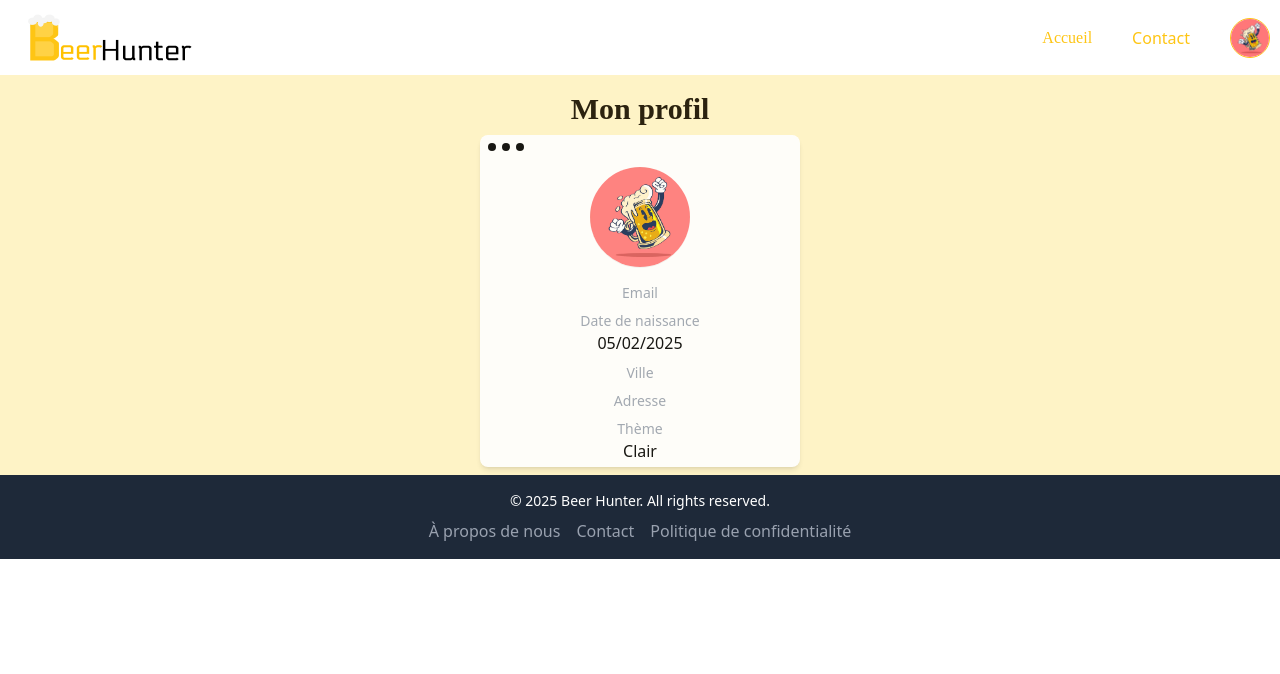
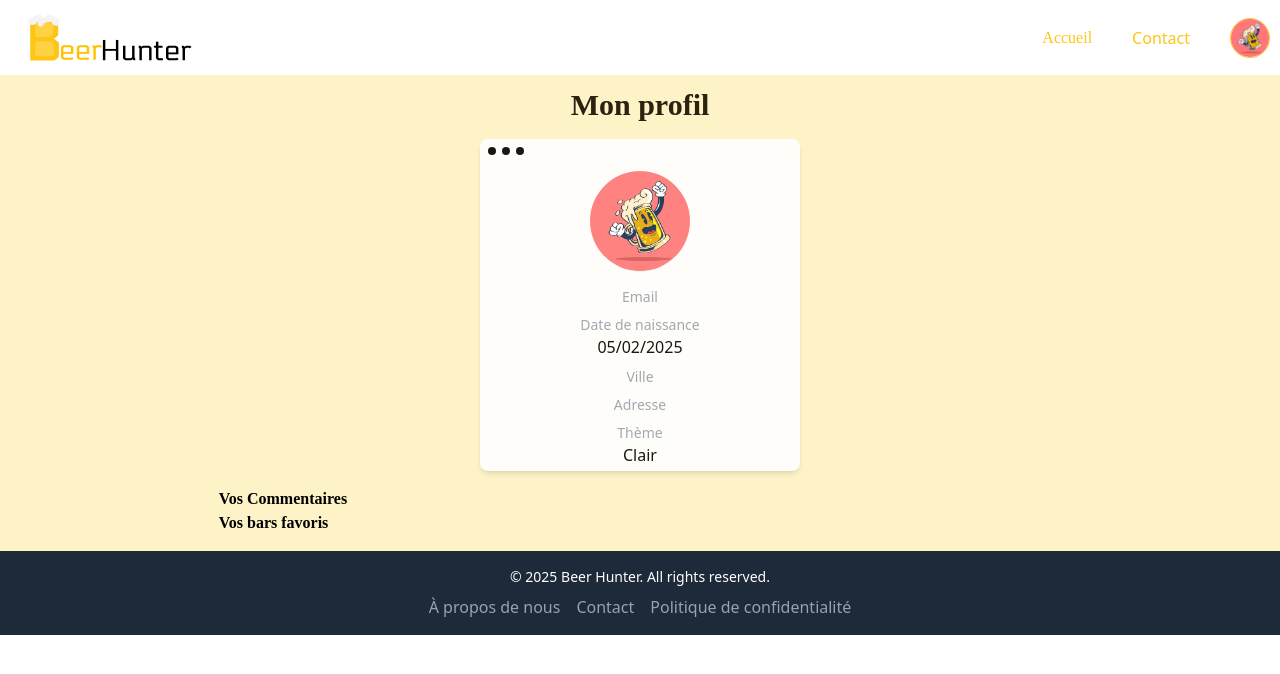
Before and after one commit to teo-crth/beerHunter, a React (Vite) app in the folder frontend/: page /profil in a window 1280 px wide. Shown: the top 674 px of the page. Built offline with nearby package versions, Linux system fonts and the light colour scheme; no server answers; a web font is replaced by a local one.

Commit message:
add components

```diff
--- /dev/null
+++ b/frontend/src/components/profil/CommentsCard.jsx
@@ -0,0 +1,14 @@
+import React from 'react';
+
+const CommentsCard = ({ user }) => {
+    return (
+        <div className='flex flex-col w-full'>
+            <h3 className='font-title font-bold text-light light-mode:text-dark-black text-center lg:text-left'>Vos Commentaires</h3>
+            <div className='flex flex-col w-full bg-dark-black light-mode:bg-light gap-2'>
+
+            </div>
+        </div>
+    );
+};
+
+export default CommentsCard;
--- /dev/null
+++ b/frontend/src/components/profil/FavoritesBarCard.jsx
@@ -0,0 +1,11 @@
+import React from 'react';
+
+const FavoritesBarCard = () => {
+    return (
+        <div className='flex flex-col w-full'>
+            <h3 className='font-title font-bold text-light light-mode:text-dark-black text-center lg:text-left'>Vos bars favoris</h3>
+        </div>
+    );
+};
+
+export default FavoritesBarCard;
--- a/frontend/src/pages/Profil.jsx
+++ b/frontend/src/pages/Profil.jsx
@@ -1,6 +1,8 @@
 import React, { useEffect, useContext } from "react";
 import { AppContext } from "../context/context";
 import ProfilCard from "../components/profil/ProfilCard";
+import CommentsCard from "../components/profil/CommentsCard";
+import FavoritesBarCard from "../components/profil/FavoritesBarCard";
 import Modal from "../components/ui/Modal";
 
 
@@ -24,9 +26,15 @@ export default function Profil() {
 
   return (
     <>
-      <div className="container-profil w-full min-h-full flex flex-col items-center bg-secondary light-mode:bg-amber-100 p-2">
-        <h1 className="text-light light-mode:text-dark text-3xl font-title font-bold m-2">Mon profil</h1>
-        <ProfilCard user={user} />
+      <h1 className="bg-secondary light-mode:bg-amber-100 text-light light-mode:text-dark text-center text-3xl font-title font-bold pt-3">Mon profil</h1>
+      <div className="container-profil w-full min-h-full flex flex-wrap items-center justify-center bg-secondary light-mode:bg-amber-100 p-2">
+        <section className="container-profilCard w-full m-2 xl:w-1/3 md:w-1/3 flex justify-center items-center">
+          <ProfilCard user={user} />
+        </section>
+        <section className="container-commentsAndBars flex flex-col justify-center items-center w-full m-2 xl:w-2/3 md:w-1/2 lg:w-1/2">
+          <CommentsCard user={user} />
+          <FavoritesBarCard user={user} />
+        </section>
         <Modal />
 
       </div>
```
